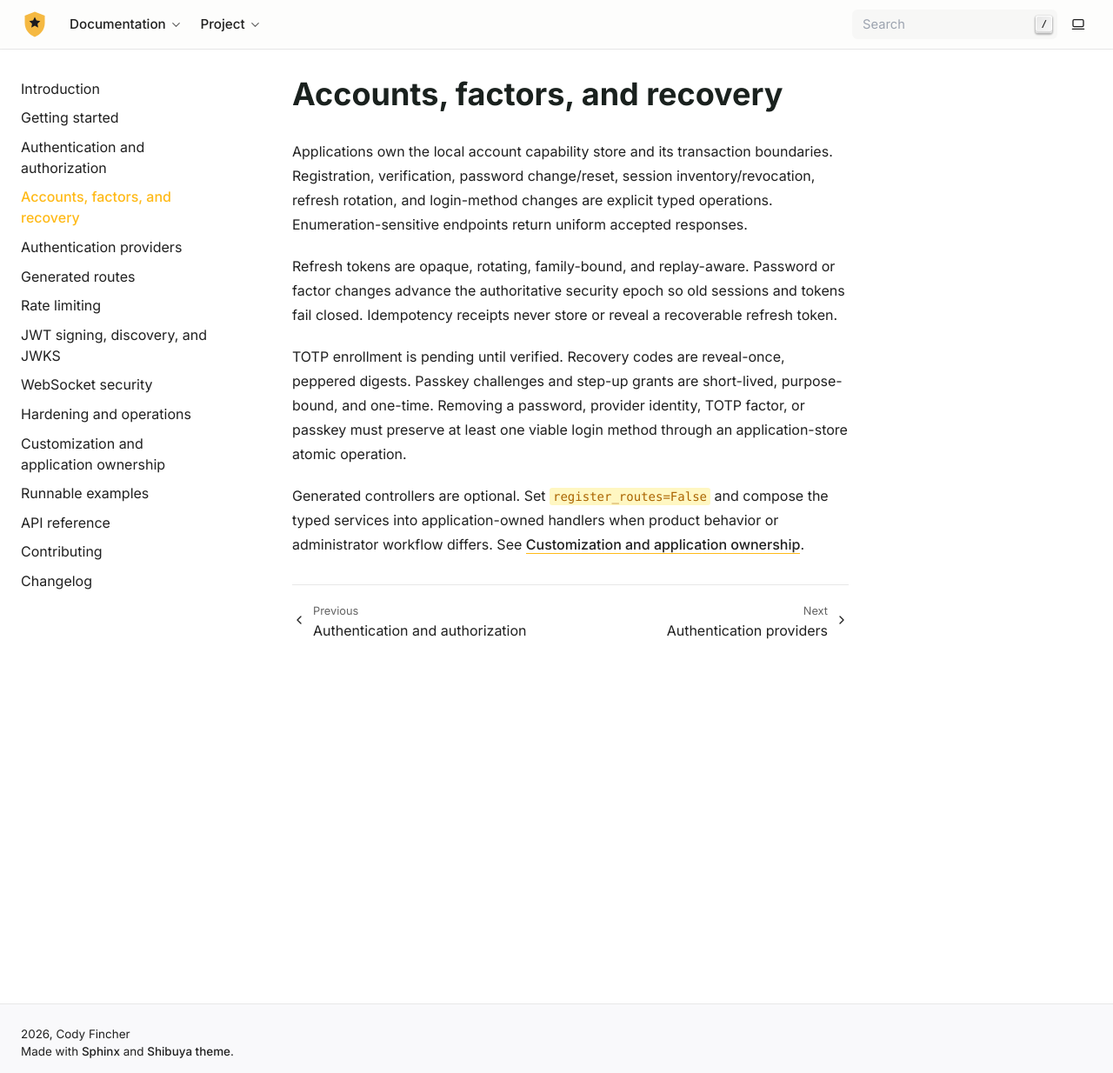
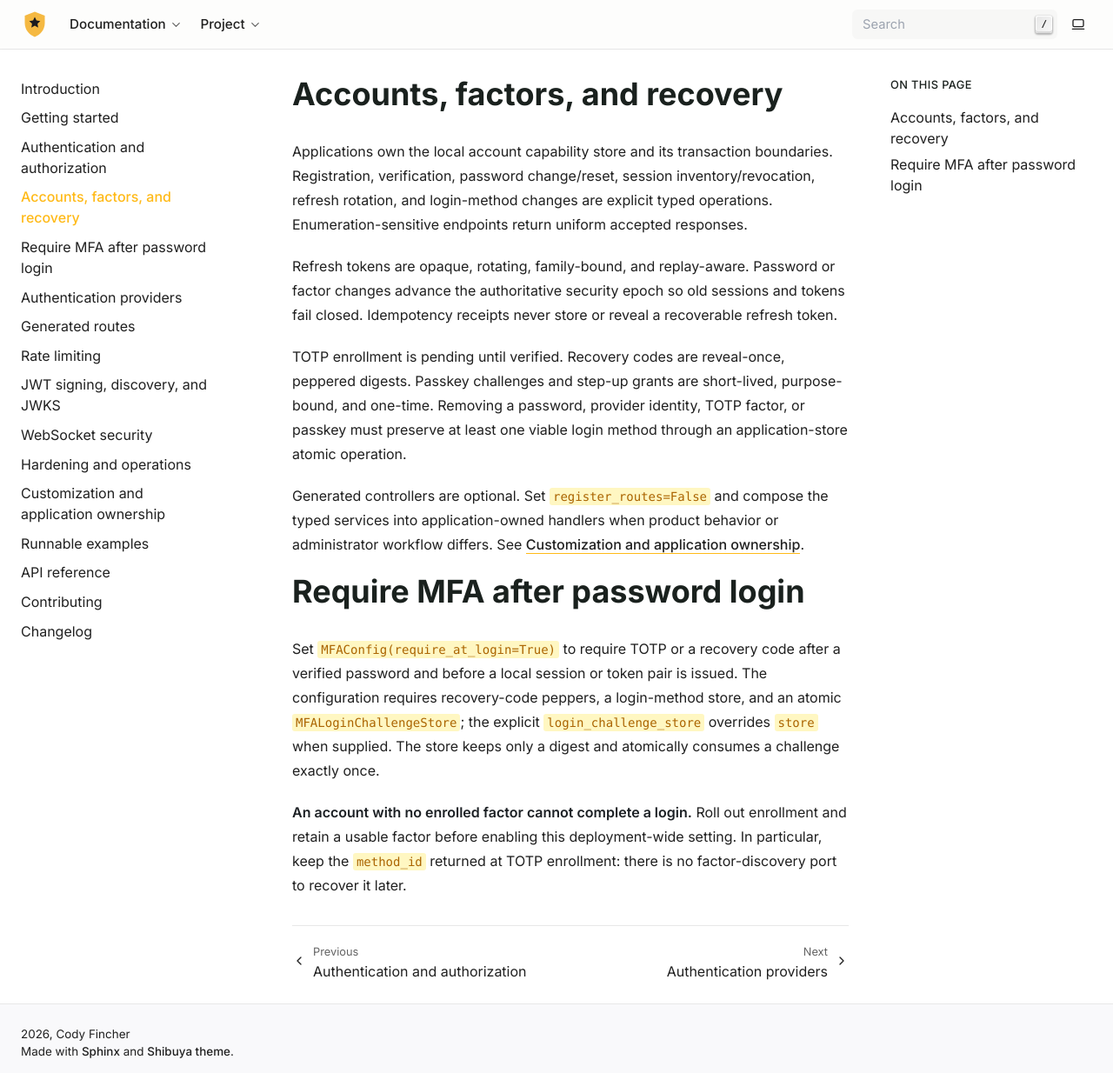
Before and after one commit to cofin/litestar-security, a Sphinx documentation site: the page built from docs/accounts.rst, in a window 1280 px wide and 1234 px high. Shown: the whole window at 87% size. Built offline with Sphinx 7.4.7, drawn with Linux system fonts in a browser that asks for light colours.

Commit message:
docs(accounts): document MFA login completion

```diff
--- a/docs/accounts.rst
+++ b/docs/accounts.rst
@@ -21,3 +21,18 @@ application-store atomic operation.
 Generated controllers are optional. Set ``register_routes=False`` and compose
 the typed services into application-owned handlers when product behavior or
 administrator workflow differs. See :doc:`customization`.
+
+Require MFA after password login
+================================
+
+Set ``MFAConfig(require_at_login=True)`` to require TOTP or a recovery code
+after a verified password and before a local session or token pair is issued.
+The configuration requires recovery-code peppers, a login-method store, and an
+atomic :class:`~litestar_security.accounts.MFALoginChallengeStore`; the explicit
+``login_challenge_store`` overrides ``store`` when supplied. The store keeps
+only a digest and atomically consumes a challenge exactly once.
+
+**An account with no enrolled factor cannot complete a login.** Roll out
+enrollment and retain a usable factor before enabling this deployment-wide
+setting. In particular, keep the ``method_id`` returned at TOTP enrollment:
+there is no factor-discovery port to recover it later.
--- a/docs/generated-routes.rst
+++ b/docs/generated-routes.rst
@@ -130,6 +131,11 @@ success case:
    * - ``401``
      - Authentication is required, or the presented credential no longer
        satisfies the account security epoch.
+   * - ``403``
+     - A password was verified but a configured second factor is still owed.
+       The typed ``LocalMFARequiredResponse`` contains ``code="mfa_required"``,
+       ``detail``, ``account_id``, ``challenge``, ``expires_at``, and
+       ``methods``.
    * - ``429``
      - The operation exceeded its rate limit. Carries ``Retry-After`` when the
        limiter reports one. See :doc:`rate-limiting`.
@@ -175,6 +181,23 @@ generated to file under them.
 MFA, passkeys, and step-up
 ==========================
 
+When ``MFAConfig.require_at_login=True``, a successful password login can
+return the documented ``403`` instead of establishing its transport. The
+``challenge`` is reveal-once, bound to the returned ``account_id`` and client,
+and expires after five minutes by default (never more than ten minutes). A
+found challenge is burned before its account, epoch, expiry, or client binding
+is checked; retrying a completion after any failed reveal attempt therefore
+requires a new password login.
+
+Session-capable profiles add ``POST /auth/login/mfa`` with operation ID
+``LocalSessionMFALogin``. It establishes the native session and is CSRF
+protected. Token-capable profiles add ``POST /auth/token/mfa`` with operation
+ID ``LocalTokenMFALogin`` and issue the access/refresh pair. Both accept the
+typed completion body: ``challenge``, ``account_id``, ``method``, ``code``,
+and optional ``method_id``. They accept ``totp`` and ``recovery-code`` methods;
+TOTP requires the ``method_id`` returned when that factor was enrolled. There
+is no factor-discovery port, so clients must retain that identifier.
+
 ``MFAConfig`` and ``PasskeyConfig`` add a second route bundle under the same
 ``/auth`` prefix. It contains TOTP enrollment and activation, recovery-code
 replacement, passkey registration and authentication, safe credential
@@ -197,10 +220,10 @@ of the factor being managed — and a purpose outside that map, or a factor the
 purpose does not allow, receives the same sanitized ``401`` as a wrong
 credential. An unrecognized purpose never mints a grant.
 
-All secret- and challenge-bearing responses set ``Cache-Control: no-store`` and
-``Pragma: no-cache``. Generated schemas describe the typed JSON models without
-embedding sample TOTP secrets, recovery codes, browser credential responses, or
-public verification keys.
+All secret- and challenge-bearing responses, including the login ``403``, set
+``Cache-Control: no-store`` and ``Pragma: no-cache``. Generated schemas describe
+the typed JSON models without embedding sample TOTP secrets, recovery codes,
+browser credential responses, or public verification keys.
 
 Passkey authentication options include a reveal-once ``binding`` alongside the
 browser options. Return that value unchanged in the verification request; it is
```
Also changed, not shown: other parts of docs/generated-routes.rst (+3 -2 lines), docs/changelog.rst (+7 -0 lines), docs/hardening.rst (+11 -3 lines), docs/rate-limiting.rst (+7 -0 lines).
